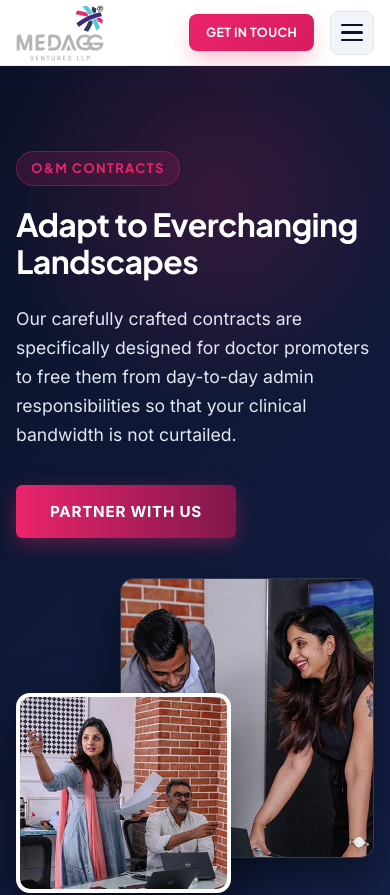
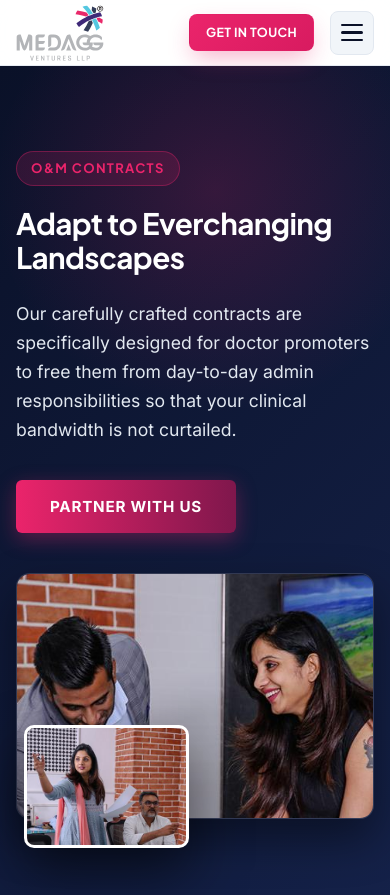
Before and after one commit to tech-medagg/Medagg_Venture_Website, a React (Vite) app in the folder client/: page /om-contracts in a window 390 px wide. Shown: the top 895 px of the page. Built offline with nearby package versions, Linux system fonts and the light colour scheme; no server answers.

Commit message:
Redesign: full-screen mobile menu overlay, font scale clamps, and mobile UX audit

```diff
--- a/client/src/pages/HomePage.jsx
+++ b/client/src/pages/HomePage.jsx
@@ -115,7 +115,7 @@ export const HomePage = () => {
                     width: '100%',
                     height: '240px',
                     objectFit: 'cover',
-                    objectPosition: 'center top',
+                    objectPosition: 'left top',
                     display: 'block',
                   }}
                 />
@@ -222,7 +222,7 @@ export const HomePage = () => {
           <div className="reveal-slide-right delay-1" style={{ display: 'grid', gridTemplateColumns: '1fr 1fr', gap: '16px', alignItems: 'start' }}>
             <div style={{ borderRadius: '16px', overflow: 'hidden', boxShadow: '0 8px 32px rgba(15,29,64,0.12)' }}>
               <img
-                src="/assets/images/careers_img1.jpg"
+                src="/assets/images/services/om_small_parallax.jpg"
                 alt="Medagg team at work"
                 style={{ width: '100%', height: '280px', objectFit: 'cover', objectPosition: 'top center', display: 'block' }}
               />
--- a/client/src/styles/pages.css
+++ b/client/src/styles/pages.css
@@ -387,7 +387,9 @@
 
 .service-hero-main-img img {
   width: 100%;
-  height: auto;
+  height: 100%;
+  object-fit: cover;
+  object-position: center top;
   display: block;
 }
 
@@ -415,44 +417,78 @@
 
 .service-hero-floating-img img {
   width: 100%;
-  height: auto;
+  height: 100%;
+  object-fit: cover;
+  object-position: center top;
   display: block;
 }
 
 @media (max-width: 991px) {
   .service-hero-grid {
     grid-template-columns: 1fr;
-    gap: 40px;
+    gap: 32px;
   }
   .service-hero-heading {
-    font-size: 2.5rem;
+    font-size: 2.3rem;
   }
   .service-hero-media {
-    min-height: 420px;
+    padding-left: 0;
+    padding-bottom: 28px;
+    margin-top: 12px;
+    justify-content: flex-start;
   }
   .service-hero-main-img {
-    height: 380px;
+    width: 100%;
+    max-width: 100%;
+    height: auto;
+    aspect-ratio: 16 / 11;
+    border-radius: 16px;
+  }
+  .service-hero-main-img img {
+    object-fit: cover;
+    object-position: left top;
   }
   .service-hero-floating-img {
-    height: 280px;
+    width: 48%;
+    max-width: 240px;
+    height: auto;
+    aspect-ratio: 4 / 3;
+    bottom: -10px;
+    left: 12px;
+    border-radius: 12px;
   }
 }
 
 @media (max-width: 576px) {
   .service-hero-heading {
-    font-size: 2rem;
+    font-size: 1.85rem;
   }
   .service-hero-media {
-    min-height: 320px;
+    padding-left: 0;
+    padding-bottom: 24px;
+    margin-top: 8px;
+    justify-content: flex-start;
   }
   .service-hero-main-img {
-    width: 80%;
-    height: 280px;
+    width: 100%;
+    max-width: 100%;
+    height: auto;
+    aspect-ratio: 16 / 11;
+    border-radius: 14px;
+  }
+  .service-hero-main-img img {
+    object-fit: cover;
+    object-position: left top;
   }
   .service-hero-floating-img {
-    width: 60%;
-    height: 200px;
-    border-width: 4px;
+    width: 46%;
+    max-width: 180px;
+    height: auto;
+    aspect-ratio: 4 / 3;
+    bottom: -10px;
+    left: 8px;
+    border-radius: 10px;
+    border-width: 3px;
   }
 }
 
```
